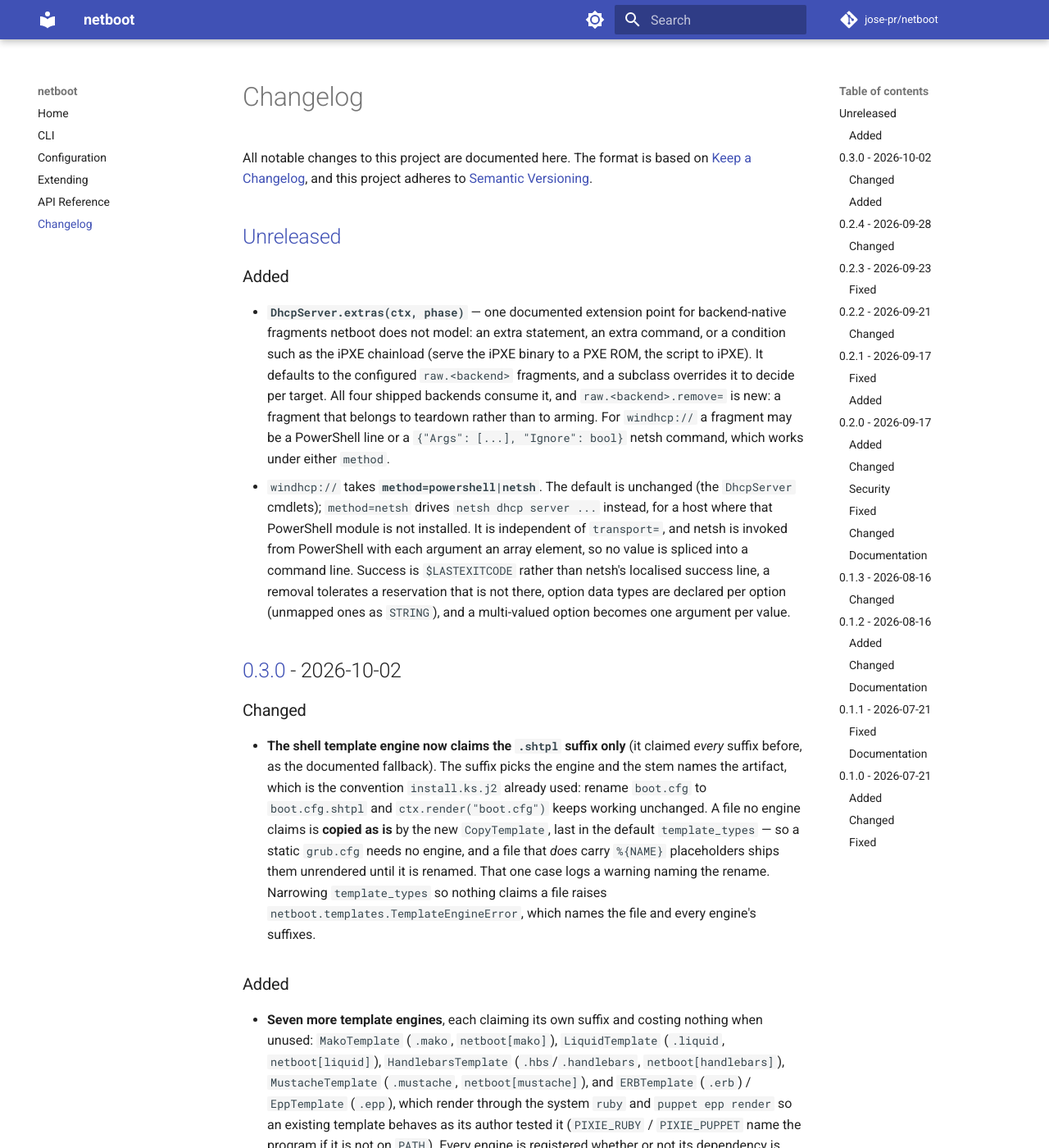
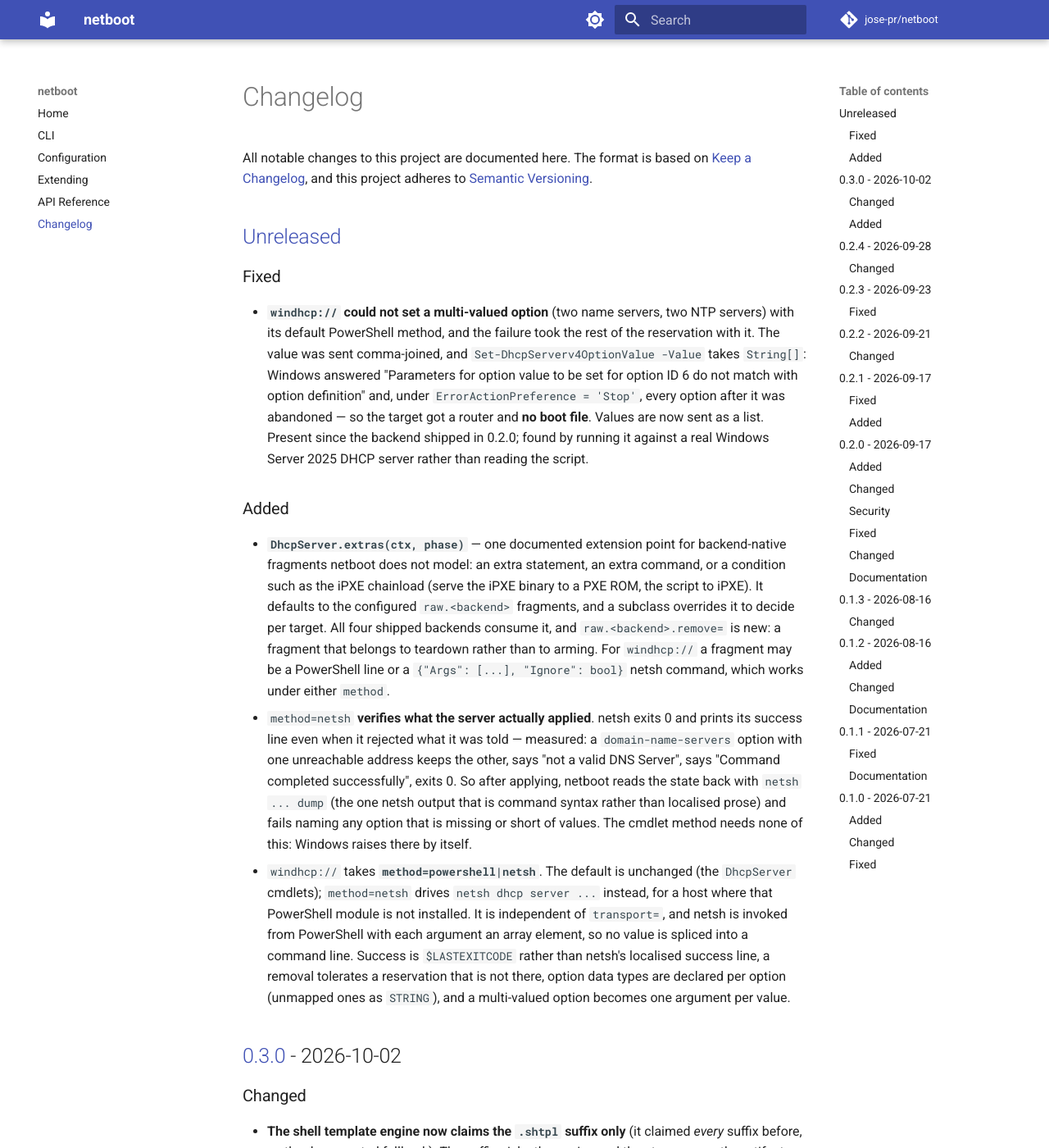
Before and after one commit to jose-pr/netboot, an MkDocs documentation site: the page built from docs/changelog.md, in a window 1280 px wide and 1400 px high. Shown: the whole window at 82% size. Built offline with MkDocs 1.6.1 and Material for MkDocs 9.7.7, drawn with Linux system fonts in a browser that asks for light colours; comment, search, counter and statistics services are not loaded.

Commit message:
docs: record what Windows DHCP rejects and what netsh hides

```diff
--- a/CHANGELOG.md
+++ b/CHANGELOG.md
@@ -5,6 +5,17 @@ All notable changes to this project are documented here. The format is based on
 adheres to [Semantic Versioning](https://semver.org/spec/v2.0.0.html).
 
 ## [Unreleased]
+
+### Fixed
+- **`windhcp://` could not set a multi-valued option** (two name servers, two NTP
+  servers) with its default PowerShell method, and the failure took the rest of
+  the reservation with it. The value was sent comma-joined, and
+  `Set-DhcpServerv4OptionValue -Value` takes `String[]`: Windows answered
+  "Parameters for option value to be set for option ID 6 do not match with option
+  definition" and, under `ErrorActionPreference = 'Stop'`, every option after it
+  was abandoned — so the target got a router and **no boot file**. Values are now
+  sent as a list. Present since the backend shipped in 0.2.0; found by running it
+  against a real Windows Server 2025 DHCP server rather than reading the script.
 
 ### Added
 - **`DhcpServer.extras(ctx, phase)`** — one documented extension point for
@@ -16,6 +27,14 @@ adheres to [Semantic Versioning](https://semver.org/spec/v2.0.0.html).
   belongs to teardown rather than to arming. For `windhcp://` a fragment may be a
   PowerShell line or a `{"Args": [...], "Ignore": bool}` netsh command, which
   works under either `method`.
+- `method=netsh` **verifies what the server actually applied**. netsh exits 0 and
+  prints its success line even when it rejected what it was told — measured: a
+  `domain-name-servers` option with one unreachable address keeps the other, says
+  "not a valid DNS Server", says "Command completed successfully", exits 0. So
+  after applying, netboot reads the state back with `netsh ... dump` (the one
+  netsh output that is command syntax rather than localised prose) and fails
+  naming any option that is missing or short of values. The cmdlet method needs
+  none of this: Windows raises there by itself.
 - `windhcp://` takes **`method=powershell|netsh`**. The default is unchanged (the
   `DhcpServer` cmdlets); `method=netsh` drives `netsh dhcp server ...` instead,
   for a host where that PowerShell module is not installed. It is independent of
```
Also changed, not shown: docs/configuration.md (+13 -2 lines).
